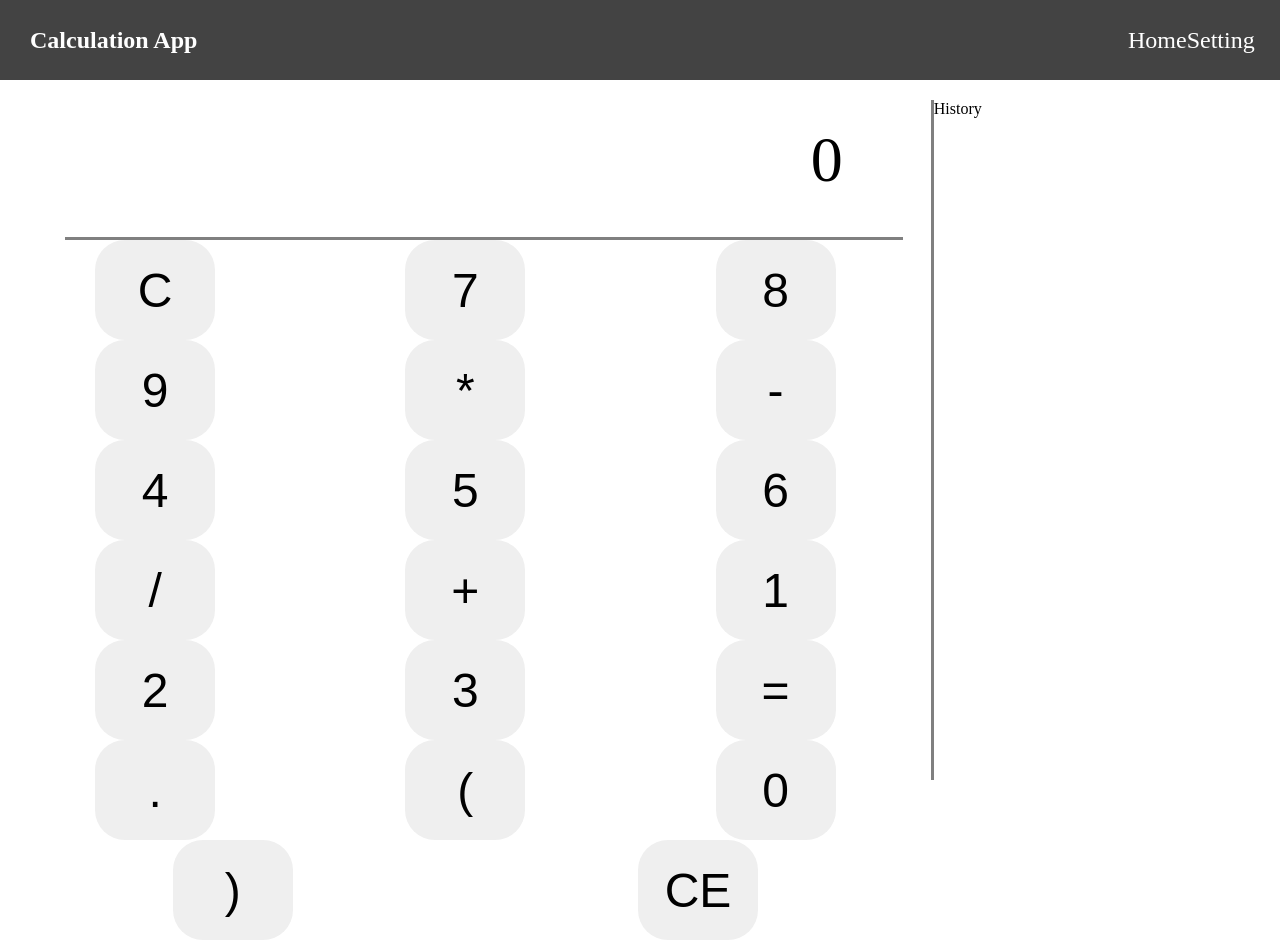
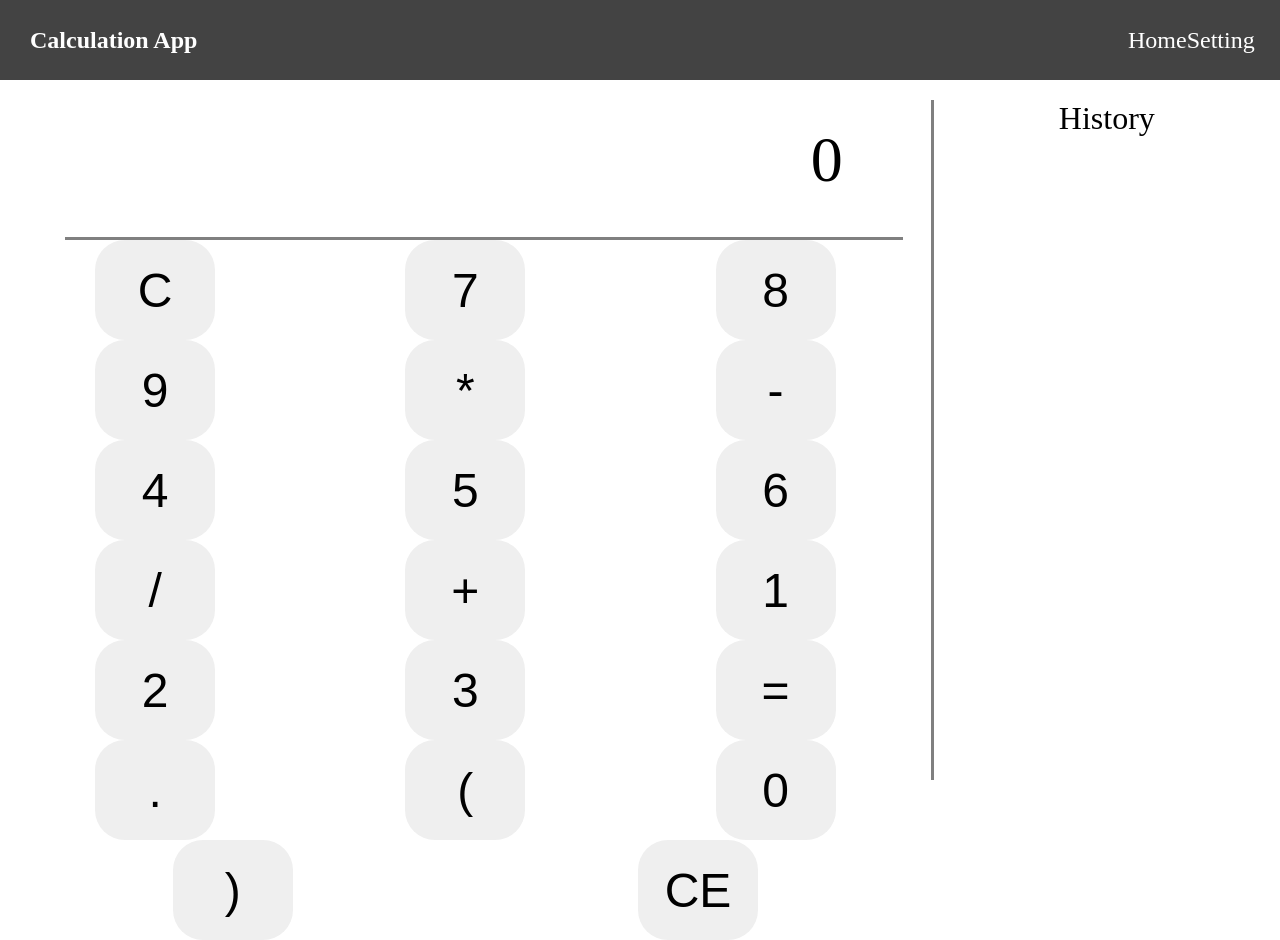
Before and after one commit to Dima311994/Calculation, a React (Create React App) app: page / in a window 1280 px wide. Built offline with nearby package versions, Linux system fonts and the light colour scheme.

Commit message:
feat: added histort info

```diff
--- a/src/App.js
+++ b/src/App.js
@@ -1,14 +1,14 @@
 import Header from "./components/header/Header";
 import SettingPage from "./components/setting-page/SettingPage";
-import ControlPanel from "./components/control-panel/ControlPanel";
 import { Route, Routes } from "react-router-dom";
+import Calculator from "./components/calculator/Calculator";
 
 function App() {
   return (
     <>
       <Header />
       <Routes>
-        <Route path="/" element={<ControlPanel />} />
+        <Route path="/" element={<Calculator />} />
         <Route path="/setting" element={<SettingPage />} />
       </Routes>
     </>
--- a/src/components/calculator/Calculator.jsx
+++ b/src/components/calculator/Calculator.jsx
@@ -1,48 +1,65 @@
 import React, { Component } from "react";
 import Display from "../display/Display";
 import Keypad from "../keypad/Keypad";
+import History from "../history/History";
 
 export default class Calculator extends Component {
   constructor(props) {
     super(props);
     this.state = {
+      res: "",
       out: "",
       isZero: true,
+      operation: [],
     };
   }
   calculate = () => {
     const result = eval(this.state.out);
     this.setState({
-      out: result.toFixed(2),
+      res: result.toFixed(2),
       isZero: false,
     });
   };
 
   handleClick = (e) => {
-    const output = this.state.out;
+    const output = this.state.res;
     const value = e.target.value;
     switch (value) {
       case "CE":
-        this.setState({ out: "", isZero: true });
+        this.setState({ res: "", isZero: true });
         break;
       case "=":
         this.calculate();
         break;
       case "C":
         this.setState({
-          out: output.substring(0, output.length - 1),
+          res: output.substring(0, output.length - 1),
         });
         break;
       default:
-        this.setState({ out: output + value, isZero: false });
+        this.setState({
+          res: output + value,
+          out: output + value,
+          isZero: false,
+          operation: [...this.state.out, ...value].join(""),
+        });
+
+        localStorage.setItem("operation", JSON.stringify(this.state.operation));
     }
+    console.log(this.state.operation);
+	console.log(this.state.arr);
   };
-
+  componentDidMount() {
+    this.setState({ operation: JSON.parse(localStorage.getItem("operation")) });
+  }
   render() {
     return (
-      <div className="display-keypad-cont">
-        <Display defaultValue={this.state.out} isZero={this.state.isZero} />
-        <Keypad mathHandle={this.handleClick} />
+      <div className="cont-display-key-history">
+        <div className="display-keypad-cont">
+          <Display defaultValue={this.state.res} isZero={this.state.isZero} />
+          <Keypad mathHandle={this.handleClick} />
+        </div>
+        <History history={this.state.operation} />
       </div>
     );
   }
--- a/src/components/control-panel/ControlPanel.jsx
+++ /dev/null
@@ -1,14 +0,0 @@
-import React, { Component } from "react";
-import History from "../history/History";
-import Calculator from "../calculator/Calculator";
-
-export default class ControlPanel extends Component {
-  render() {
-    return (
-      <div className="cont-display-key-history">
-        <Calculator />
-        <History />
-      </div>
-    );
-  }
-}
--- a/src/components/history/History.css
+++ b/src/components/history/History.css
@@ -5,3 +5,13 @@
   top: 20px;
   border-left: 3px solid gray;
 }
+
+.history-title{
+	text-align: center;
+	font-size: 2rem;
+}
+
+.history-operation{
+	margin: 30px 0 0 30px;
+	font-size: 1.8rem;
+}
--- a/src/components/history/History.jsx
+++ b/src/components/history/History.jsx
@@ -1,9 +1,13 @@
-import React, { Component } from 'react'
+import React, { Component } from "react";
 
 export default class History extends Component {
+
   render() {
-	return (
-	  <div className="history-cont">History</div>
-	)
+    return (
+      <div className="history-cont">
+        <p className="history-title">History</p>
+        <div className="history-operation">{this.props.history}</div>
+      </div>
+    );
   }
 }
--- a/src/components/setting-page/SettingPage.jsx
+++ b/src/components/setting-page/SettingPage.jsx
@@ -16,15 +16,13 @@ export default class SettingPage extends Component {
 
   handleMode = (mode) => {
     window.localStorage.setItem("theme", mode);
-
     this.setState({theme: mode });
-	const localTheme = window.localStorage.getItem("theme");
-    localTheme && this.setState({theme:localTheme});
   };
 
-
-
-
+  componentDidMUpdate() {
+    const localTheme = window.localStorage.getItem("theme");
+    localTheme && this.setState({theme:localTheme});
+  }
 
   handleToggle = () => {
     if (this.state.theme === "Light Theme") {
@@ -33,13 +31,10 @@ export default class SettingPage extends Component {
     if (this.state.theme === "Dark Theme") {
       this.setState({ theme: "Light Theme" });
     }
-    if (this.state.theme === "Color Theme") {
-      this.setState({ theme: "Color Theme" });
-    }
   };
 
   render() {
-	const themeMode = this.theme === 'Light Theme' ? lightTheme : darkTheme;
+	const themeMode = this.state.theme === 'Light Theme' ? lightTheme : darkTheme;
     return (
 		<ThemeProvider theme={themeMode}>
         <GlobalStyles />
```
Also changed, not shown: src/components/keypad/Keypad.jsx (line endings or trailing spaces).
